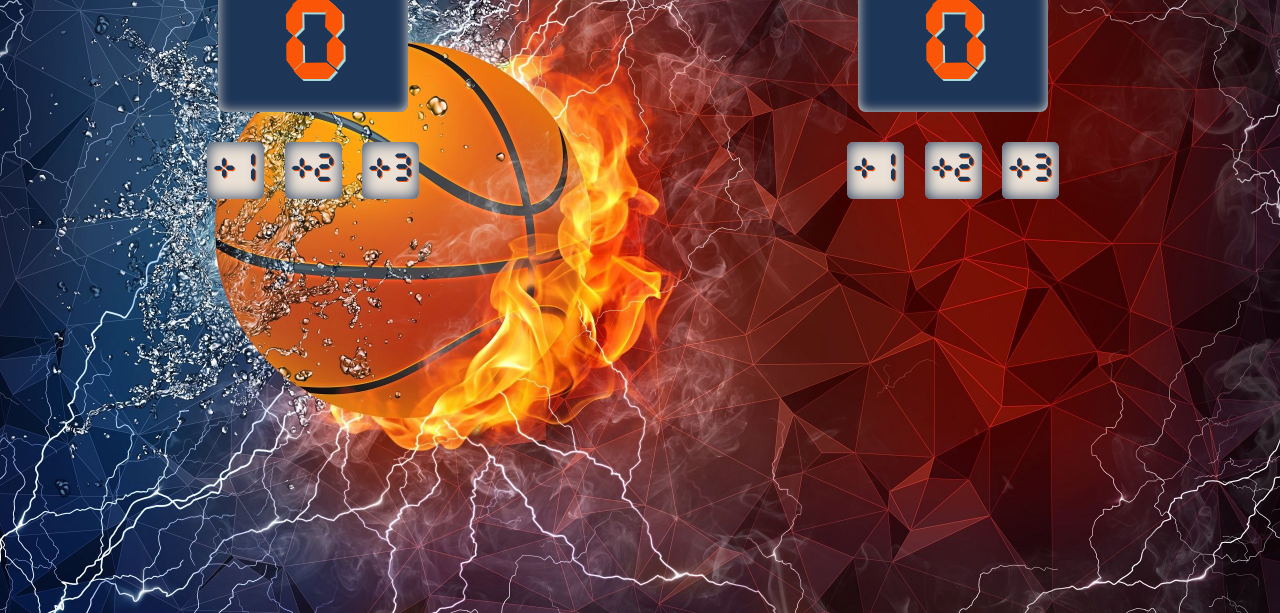
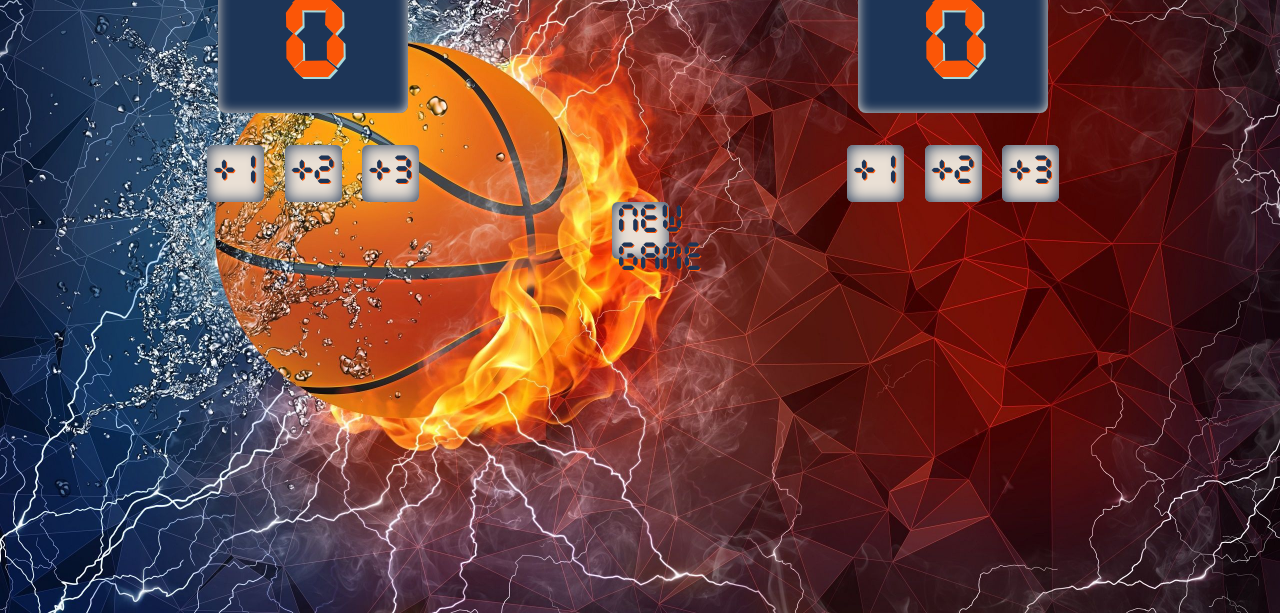
Before and after one commit to sidrafatim/score-board, a plain HTML site: page index.html in a window 1280 px wide. Shown: the part 187-800 px from the top of the page. Drawn offline with nearby package versions, Linux system fonts and the light colour scheme; a web font is replaced by a local one.

Commit message:
Update index.html

```diff
--- a/index.html
+++ b/index.html
@@ -1,5 +1,5 @@
 <html>
-    <head><link rel="stylesheet" href="https://cdnjs.cloudflare.com/ajax/libs/normalize/8.0.1/normalize.css">
+    <head>
        <link rel="preconnect" href="https://fonts.googleapis.com">
         <link rel="preconnect" href="https://fonts.gstatic.com" crossorigin>
         <link href="https://fonts.googleapis.com/css2?family=Odibee+Sans&display=swap" rel="stylesheet">
@@ -11,21 +11,23 @@
                 <h3>HOME</h3>
                 <div class="scoreboard">
                     <h2 class="main" id="home-score">0</h2>
-                    <button onclick="addOne()">+1</button>
-                    <button onclick="addTwo()">+2</button>
-                    <button onclick="addThree()">+3</button>
+                    <button class="add-btn" onclick="addOne()">+1</button>
+                    <button class="add-btn" onclick="addTwo()">+2</button>
+                    <button class="add-btn" onclick="addThree()">+3</button>
                 </div>
             </div>
             <div>
                 <h3>GUEST</h3>
                 <div class="scoreboard">
                     <h2 class="main" id="guest-score">0</h2>
-                    </div>
-                    <button onclick="addingOne()">+1</button>
-                    <button onclick="addingTwo()">+2</button>
-                    <button onclick="addingThree()">+3</button>
+                    <button class="add-btn" onclick="add1()">+1</button>
+                    <button class="add-btn" onclick="add2()">+2</button>
+                    <button class="add-btn" onclick="add3()">+3</button>
                 </div>
             </div>
+        </div>
+         <div>
+            <button class="new-btn" onclick="newGame()">NEW GAME</button>
         </div>
 
 
```
